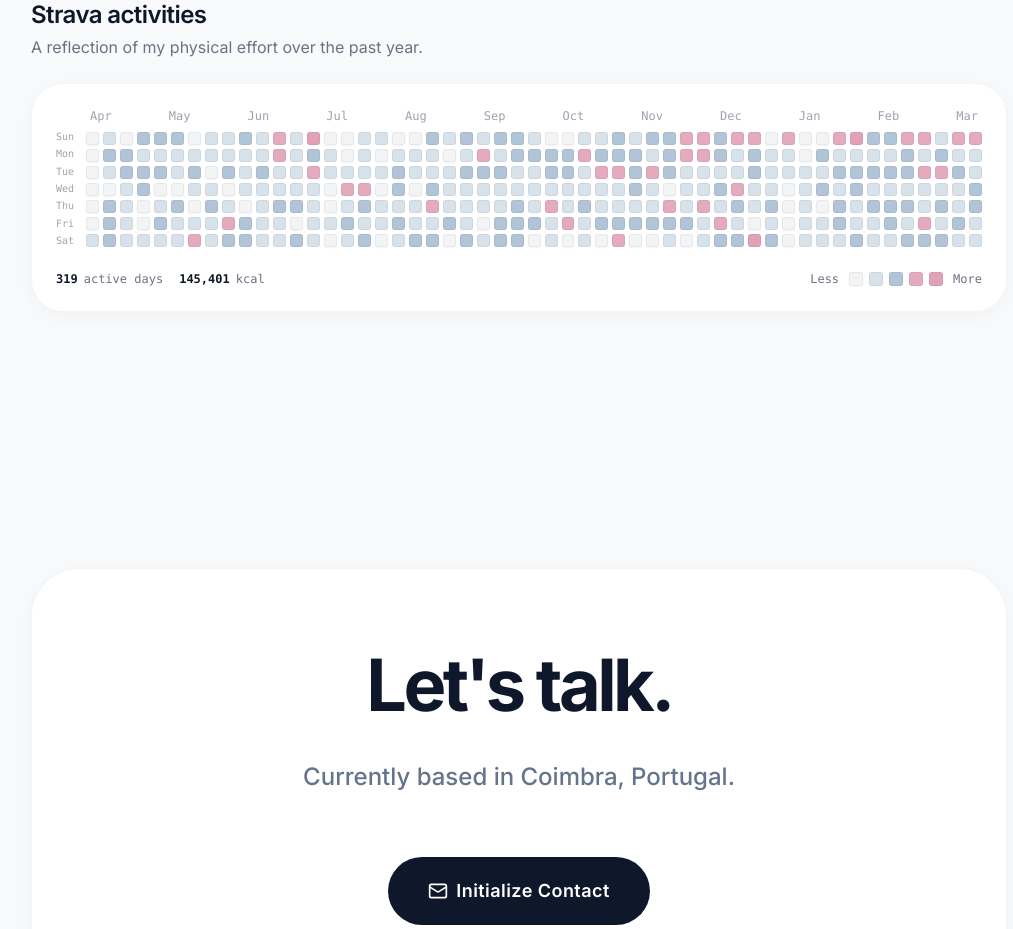
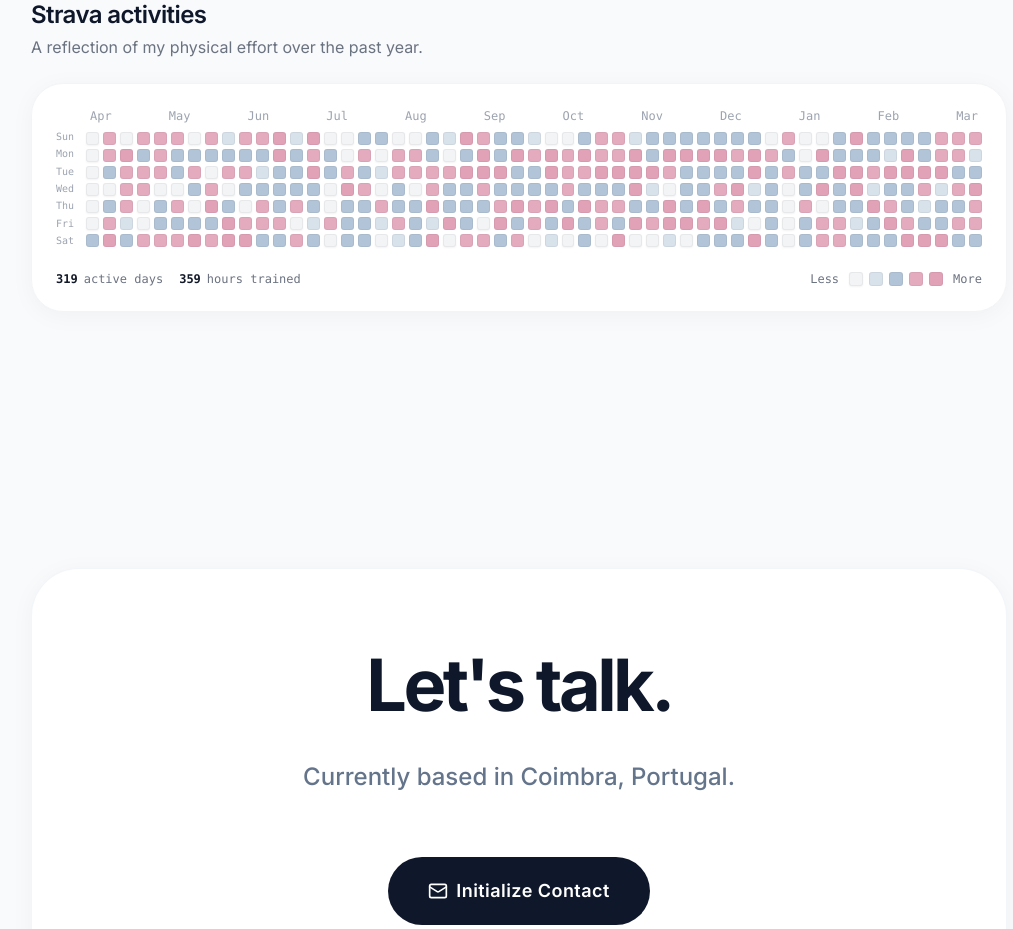
Before and after one commit to joaocmfcm/cv, a React (Vite) app: page / in a window 1280 px wide. Shown: the part 4660-5589 px from the top of the page, without its empty margins (121-1134 px from the left). Built offline with nearby package versions, Linux system fonts and the light colour scheme.

Commit message:
feat(strava): use duration as intensity metric and hide 0 kcals

```diff
--- a/src/components/StravaHeatmap.jsx
+++ b/src/components/StravaHeatmap.jsx
@@ -45,14 +45,14 @@ const StravaHeatmap = () => {
         loadStravaData();
     }, []);
 
-    // Calculate intensity level (0-4) based on kcal AND count
-    const getIntensity = (kcal, count) => {
+    // Calculate intensity level (0-4) based on duration AND count
+    const getIntensity = (duration, count) => {
         if (count === 0) return 0;
-        if (kcal === 0 && count > 0) return 1; // Activity done, but no calories tracked
-        if (kcal < 400) return 1;
-        if (kcal < 800) return 2;
-        if (kcal < 1200) return 3;
-        return 4;
+        if (duration === 0 && count > 0) return 1; // Activity done, but no time tracked
+        if (duration <= 30) return 1; // Up to 30 mins
+        if (duration <= 60) return 2; // Up to 1 hour
+        if (duration <= 90) return 3; // Up to 1h 30m
+        return 4; // More than 1h 30m
     };
 
     // Color map adapted to the current minimalist/apple aesthetic on a pure white background
@@ -114,7 +114,7 @@ const StravaHeatmap = () => {
                             }}
                         >
                             {mockData.map((dayData, index) => {
-                                const intensity = getIntensity(dayData.kcal, dayData.count);
+                                const intensity = getIntensity(dayData.duration, dayData.count);
 
                                 return (
                                     <div
@@ -125,7 +125,10 @@ const StravaHeatmap = () => {
                                         <div className="absolute bottom-full left-1/2 -translate-x-1/2 mb-2 w-max px-3 py-1.5 bg-gray-900 dark:bg-white text-white dark:text-gray-900 text-[10px] sm:text-xs rounded-xl opacity-0 group-hover/day:opacity-100 pointer-events-none transition-all duration-200 scale-95 group-hover/day:scale-100 z-50 flex flex-col items-center shadow-xl border border-black/10 dark:border-white/10 origin-bottom">
                                             <span className="font-semibold">{dayData.date}</span>
                                             {dayData.count > 0 ? (
-                                                <span className="opacity-90 mt-0.5 font-mono">{dayData.count} activity(s) • {dayData.kcal} kcal</span>
+                                                <span className="opacity-90 mt-0.5 font-mono">
+                                                    {dayData.count} act{dayData.count > 1 ? 's' : ''} • {dayData.duration}m
+                                                    {dayData.kcal > 0 && ` • ${dayData.kcal} kcal`}
+                                                </span>
                                             ) : (
                                                 <span className="opacity-60 mt-0.5">Rest day</span>
                                             )}
@@ -144,8 +147,8 @@ const StravaHeatmap = () => {
                         </span>
                         <span className="flex items-center gap-1.5">
                             <span className="font-semibold text-gray-900 dark:text-gray-100">
-                                {mockData.reduce((acc, d) => acc + d.kcal, 0).toLocaleString()}
-                            </span> kcal
+                                {Math.round(mockData.reduce((acc, d) => acc + d.duration, 0) / 60).toLocaleString()}
+                            </span> hours trained
                         </span>
                     </div>
 
```
